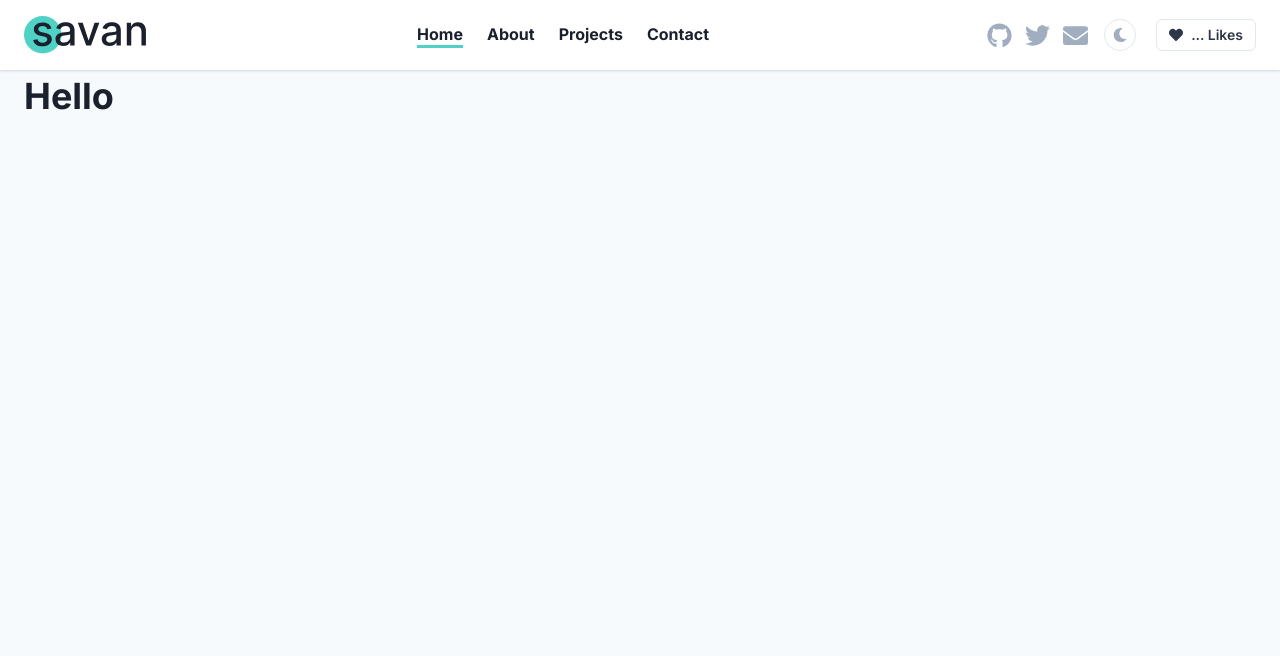
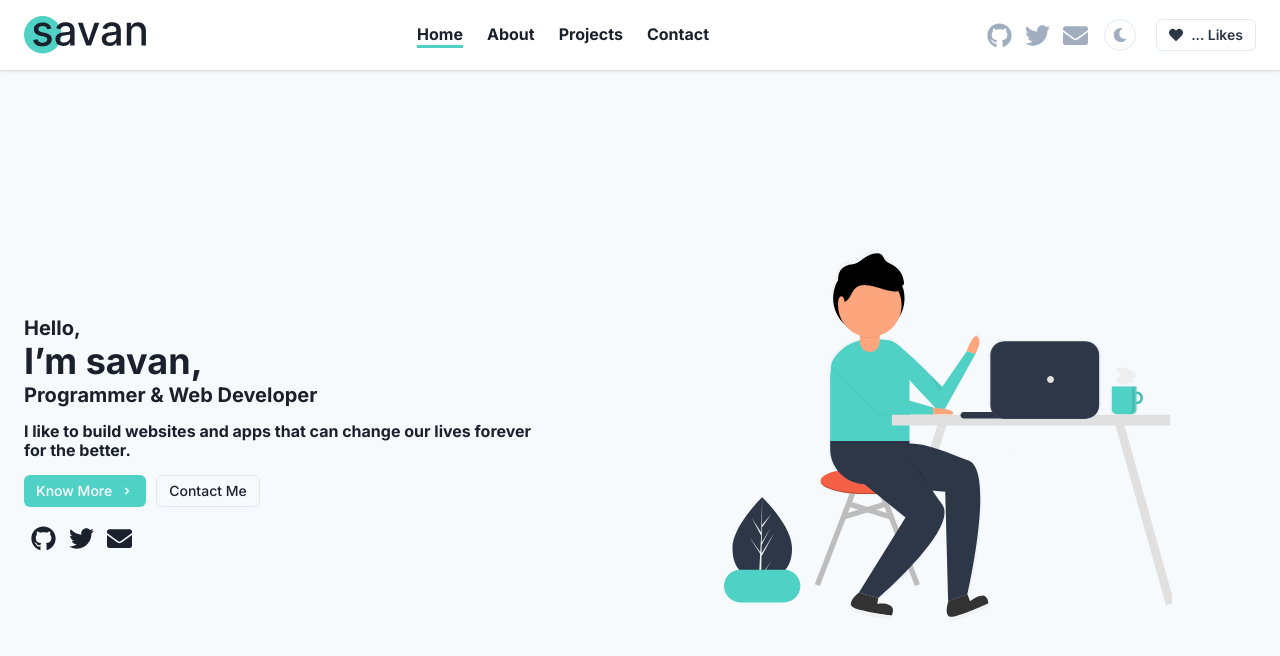
Before and after one commit to theSa1/sa1.co.in, a Next.js app: page / in a window 1280 px wide. Shown: the top 656 px of the page. Built offline with nearby package versions, Linux system fonts and the light colour scheme.

Commit message:
Complated  Home Section

```diff
--- a/pages/index.tsx
+++ b/pages/index.tsx
@@ -1,11 +1,105 @@
-import { Heading } from "@chakra-ui/react"
+import React from "react"
 import type { NextPage } from "next"
 import { Layout } from "../components/Layout"
+import { Flex, Heading } from "@chakra-ui/layout"
+import { chakra } from "@chakra-ui/system"
+import { Button } from "@chakra-ui/button"
+import { useColorMode } from "@chakra-ui/color-mode"
+import { HiChevronRight } from "react-icons/hi"
+import { SocialMedia } from "../components/SocialMedia"
+import { colors } from "../colors"
+import Link from "next/link"
 
 const Home: NextPage = () => {
+  const { colorMode } = useColorMode()
   return (
     <Layout page="/">
-      <Heading>Hello</Heading>
+      <Flex h="calc(100vh - 80px)" className="home-section">
+        <Flex
+          mt="auto"
+          mb="auto"
+          w={["100%", "50%", "50%", "50%"]}
+          flexDirection="column"
+          h="100%"
+          justifyContent="center"
+        >
+          <Heading size="md" color={colors.home.titleText.ln1[colorMode]}>
+            Hello,
+          </Heading>
+          <Heading size="xl" color={colors.home.titleText.ln2.pt1[colorMode]}>
+            I’m{" "}
+            <chakra.span color={colors.home.titleText.ln2.pt2[colorMode]}>
+              savan,
+            </chakra.span>
+          </Heading>
+          <Heading color={colors.home.titleText.ln3[colorMode]} size="md">
+            Programmer & Web Developer
+          </Heading>
+          <Heading
+            color={colors.home.subtitleText[colorMode]}
+            size="sm"
+            mt="15px"
+            maxW="530px"
+          >
+            I like to build{" "}
+            <chakra.span
+              color={colors.home.subtitleText.highlighted[colorMode]}
+            >
+              websites
+            </chakra.span>{" "}
+            and{" "}
+            <chakra.span
+              color={colors.home.subtitleText.highlighted[colorMode]}
+            >
+              apps
+            </chakra.span>{" "}
+            that can change our lives forever for the better.
+          </Heading>
+          <Flex mt="15px">
+            <Link href="about" passHref>
+              <Button
+                w="fit-content"
+                backgroundColor="teal.300"
+                size="sm"
+                color="white"
+                _hover={{ backgroundColor: "teal.400" }}
+                _active={{ backgroundColor: "teal.300" }}
+                rightIcon={<HiChevronRight />}
+                fontWeight="500"
+              >
+                Know More
+              </Button>
+            </Link>
+            <Link href="/contact" passHref>
+              <Button
+                w="fit-content"
+                variant="outline"
+                size="sm"
+                color={colors.home.btns.contactBtn.text[colorMode]}
+                borderColor={colors.home.btns.contactBtn.border[colorMode]}
+                ml="10px"
+                fontWeight="500"
+              >
+                Contact Me
+              </Button>
+            </Link>
+          </Flex>
+          <Flex mt="15px">
+            <SocialMedia color={colors.home.icon[colorMode]} />
+          </Flex>
+        </Flex>
+        <Flex
+          mt="auto"
+          mb="auto"
+          w={["100%", "50%", "50%"]}
+          flexDirection="column"
+          display={["none", "flex", "flex"]}
+          justifyContent="center"
+          alignItems="center"
+        >
+          <chakra.img src="images/home-image.svg" width="md" />
+        </Flex>
+      </Flex>
     </Layout>
   )
 }
--- a/styles/global.css
+++ b/styles/global.css
@@ -3,3 +3,9 @@
 .scrollbar {
   scrollbar-width: thin;
 }
+
+@media only screen and (max-height: 500px) {
+  .home-section {
+    height: 400px;
+  }
+}
```
Also changed, not shown: public/images/home-image.svg (added).
